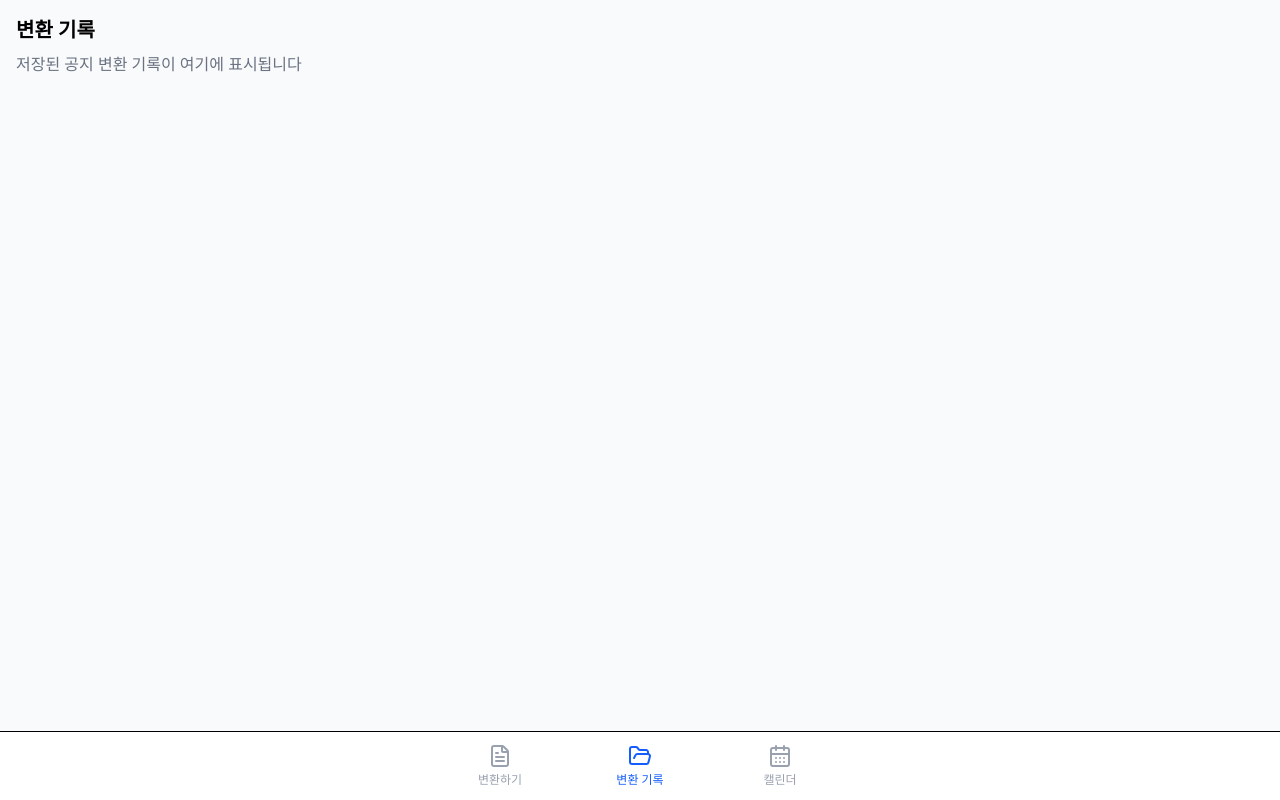
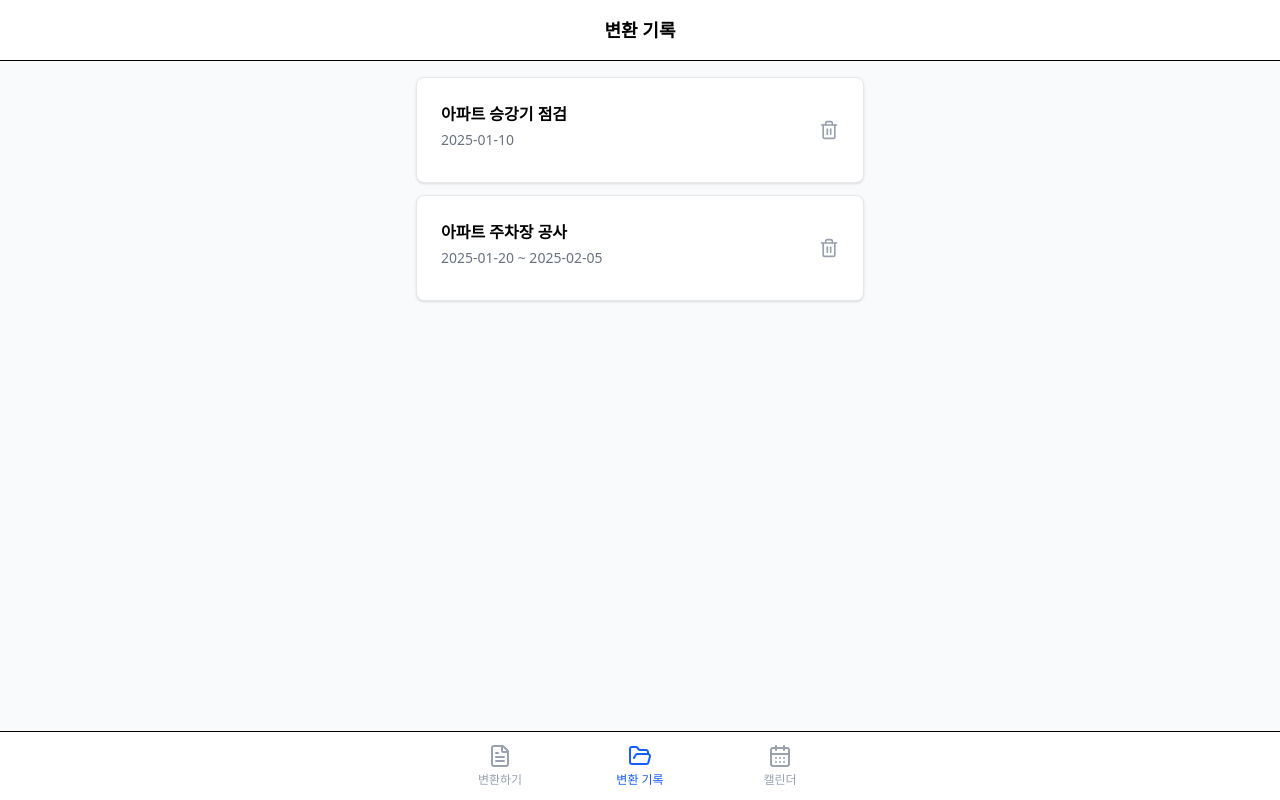
Before and after one commit to ktb-AI-hkt/frontend, a React app: page /archive in a window 1280 px wide. Built offline with nearby package versions, Linux system fonts and the light colour scheme; the HTML template or start-up script is replaced by a standard one.

Commit message:
[feat] #1 아카이브 페이지 추가

```diff
--- a/src/pages/ArchivePage.jsx
+++ b/src/pages/ArchivePage.jsx
@@ -1,8 +1,137 @@
+import { useState } from "react";
+import { Trash2 } from "lucide-react";
+import Card from "../components/Card";
+import Button from "../components/Button";
+
 export default function Archive() {
+  const [savedNotices, setSavedNotices] = useState([
+    {
+      id: "1",
+      title: "아파트 승강기 점검",
+
+      dateType: "single",
+      startDate: null, // range
+      endDate: null, // range
+      dates: ["2025-01-10"], // single or multiple
+
+      summary:
+        "2025년 1월 15일 오후 1시부터 5시까지 승강기 점검이 있습니다. 공사 기간 동안 승강기를 이용이 제한됩니다.",
+    },
+    {
+      id: "2",
+      title: "아파트 주차장 공사",
+      dateType: "range",
+      startDate: "2025-01-20", // range
+      endDate: "2025-02-05", // range
+      dates: [], // single or multiple
+      summary:
+        "2025년 1월 20일부터 2월 5일까지 지하 주차장 바닥 보수공사를 합니다. 공사 기간 동안 지상 주차장을 이용해 주세요.",
+    },
+  ]);
+
+  const [selectedNotice, setSelectedNotice] = useState(null);
+
+  const handleDelete = (id) => {
+    setSavedNotices((prev) => prev.filter((n) => n.id !== id));
+    if (selectedNotice?.id === id) {
+      setSelectedNotice(null);
+    }
+  };
+
+  function formatNoticeDate(notice) {
+    if (notice.dateType === "range") {
+      return `${notice.startDate} ~ ${notice.endDate}`;
+    }
+
+    // single / multiple
+    if (notice.dates.length === 1) {
+      return notice.dates[0];
+    }
+
+    return notice.dates.join(", ");
+  }
+
   return (
-    <div className="pb-20 p-4">
-      <h1 className="text-xl font-bold">변환 기록</h1>
-      <p className="mt-2 text-gray-500">저장된 공지 변환 기록이 여기에 표시됩니다</p>
+    <div className="flex min-h-screen flex-col bg-gray-50">
+      {/* Header */}
+      <header className="sticky top-0 z-10 border-b bg-white p-4">
+        <h1 className="text-center text-lg font-semibold">변환 기록</h1>
+      </header>
+
+      {/* List */}
+      <main className="flex-1 p-4 pb-24">
+        <div className="mx-auto w-full max-w-md">
+          {savedNotices.length === 0 ? (
+            <Card className="p-12">
+              <p className="text-center text-gray-500">
+                저장된 공지가 없습니다
+              </p>
+            </Card>
+          ) : (
+            <div className="space-y-3">
+              {savedNotices.map((notice) => (
+                <Card
+                  key={notice.id}
+                  className="cursor-pointer p-4 hover:bg-gray-100"
+                  onClick={() => setSelectedNotice(notice)}
+                >
+                  <div className="flex justify-between">
+                    <div className="flex-1">
+                      <h3 className="mb-1 font-semibold">{notice.title}</h3>
+                      <p className="mb-2 text-sm text-gray-500">
+                        {formatNoticeDate(notice)}
+                      </p>
+                    </div>
+
+                    <button
+                      className="ml-2 text-gray-400 hover:text-red-500"
+                      onClick={(e) => {
+                        e.stopPropagation();
+                        handleDelete(notice.id);
+                      }}
+                    >
+                      <Trash2 className="h-5 w-5" />
+                    </button>
+                  </div>
+                </Card>
+              ))}
+            </div>
+          )}
+        </div>
+      </main>
+
+      {/* Detail Modal */}
+      {selectedNotice && (
+        <div
+          className="fixed inset-0 z-50 bg-black/40"
+          onClick={() => setSelectedNotice(null)}
+        >
+          <div
+            className="fixed inset-x-0 bottom-[60px] max-h-[80vh] rounded-t-2xl bg-white p-6 shadow-lg"
+            onClick={(e) => e.stopPropagation()}
+          >
+            <div className="mx-auto mb-4 h-1 w-12 rounded-full bg-gray-300" />
+
+            <div className="mx-auto max-w-md">
+              <h2 className="mb-2 text-xl font-bold">{selectedNotice.title}</h2>
+              <p className="mb-6 text-sm text-gray-500">
+                {formatNoticeDate(selectedNotice)}
+              </p>
+
+              <div className="space-y-4">
+                <p>{selectedNotice.summary}</p>
+              </div>
+
+              <Button
+                className="mt-6 h-14 w-full"
+                onClick={() => setSelectedNotice(null)}
+              >
+                닫기
+              </Button>
+            </div>
+          </div>
+        </div>
+      )}
     </div>
   );
 }
--- a/src/pages/ConvertPage.jsx
+++ b/src/pages/ConvertPage.jsx
@@ -39,10 +39,9 @@ export default function Convert() {
         title: "아파트 승강기 점검 안내",
         summary: "승강기 점검으로 인해 해당 시간 동안 이용이 제한됩니다.",
         dateType: "single",
-        date: "2025-01-15", // single
         startDate: "", // range
         endDate: "", // range
-        dates: [], // multiple
+        dates: ["2025-01-15"], // single or multiple
       });
     }, 2000);
   };
@@ -123,9 +122,45 @@ export default function Convert() {
                 </label>
                 <select
                   value={result.dateType}
-                  onChange={(e) =>
-                    setResult({ ...result, dateType: e.target.value })
-                  }
+                  onChange={(e) => {
+                    const newDateType = e.target.value;
+                    const currentDateType = result.dateType;
+
+                    // 기본값은 기존 값 유지
+                    let newDates = result.dates || [];
+                    let newStartDate = result.startDate || "";
+                    let newEndDate = result.endDate || "";
+
+                    // range에서 single/multiple로 변경: startDate를 dates로 변환
+                    if (
+                      currentDateType === "range" &&
+                      newDateType !== "range"
+                    ) {
+                      if (result.startDate) {
+                        newDates = [result.startDate];
+                      }
+                    }
+                    // single/multiple에서 range로 변경: dates를 startDate/endDate로 변환
+                    else if (
+                      currentDateType !== "range" &&
+                      newDateType === "range"
+                    ) {
+                      if (result.dates && result.dates.length > 0) {
+                        newStartDate = result.dates[0];
+                        newEndDate = result.dates[result.dates.length - 1];
+                      }
+                    }
+                    // single <-> multiple: dates 배열 그대로 유지
+                    // (single일 때는 dates[0]만 사용하지만 배열 자체는 유지)
+
+                    setResult({
+                      ...result,
+                      dateType: newDateType,
+                      dates: newDates,
+                      startDate: newStartDate,
+                      endDate: newEndDate,
+                    });
+                  }}
                   className="w-full rounded-md border px-3 py-2"
                 >
                   <option value="single">하루 일정</option>
@@ -140,9 +175,12 @@ export default function Convert() {
                   <label className="mb-1 block text-sm font-medium">날짜</label>
                   <input
                     type="date"
-                    value={result.date}
+                    value={result.dates[0] || ""}
                     onChange={(e) =>
-                      setResult({ ...result, date: e.target.value })
+                      setResult({
+                        ...result,
+                        dates: [e.target.value],
+                      })
                     }
                     className="w-full rounded-md border px-3 py-2"
                   />
```
